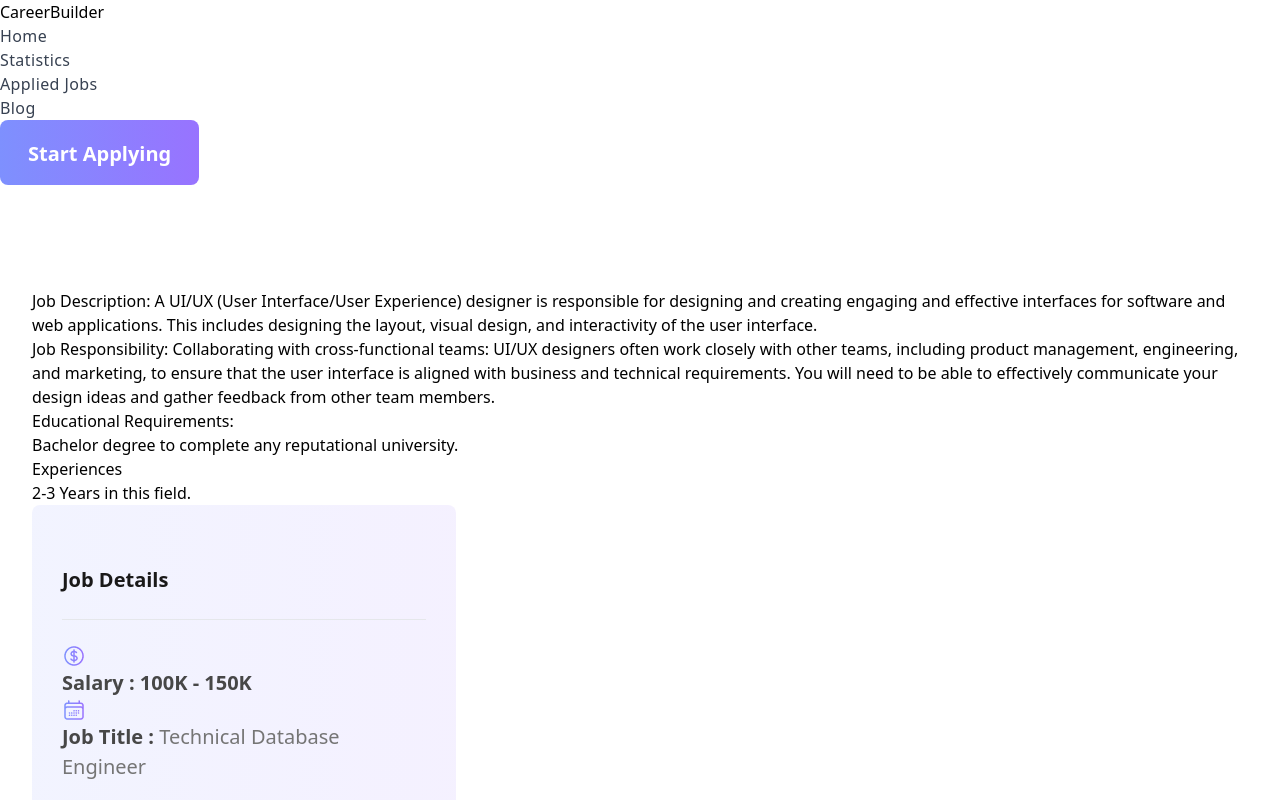
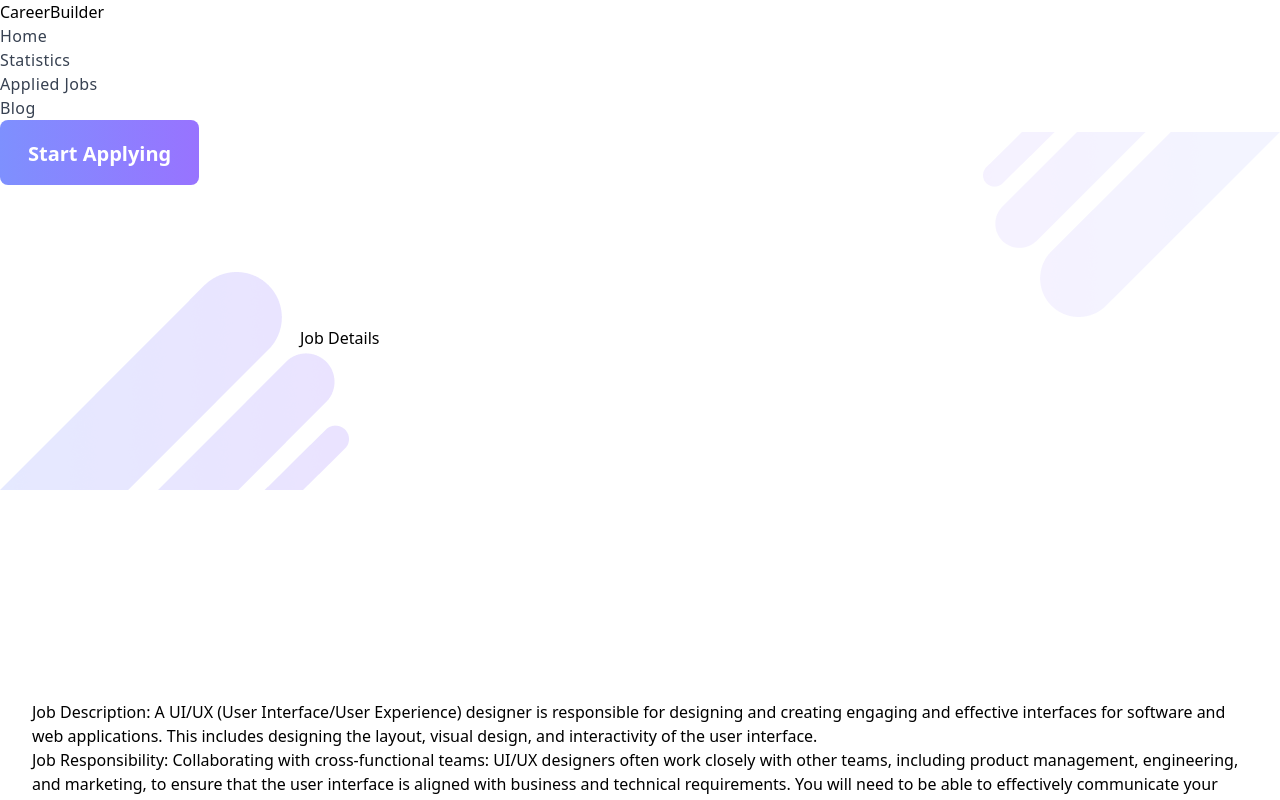
Before and after one commit to Washim-Akram/career-builder, a React (Vite) app: page /job/1 in a window 1280 px wide. Shown: the top 800 px of the page. Built offline with nearby package versions, Linux system fonts and the light colour scheme.

Commit message:
create and implement generalBanner component for show banner in  different routes

```diff
--- a/src/App.jsx
+++ b/src/App.jsx
@@ -5,13 +5,13 @@ import Header from "./components/Header/Header";
 
 const App = () => {
   return (
-    <>
+    <div>
       <Header></Header>
         <div className="min-h-[calc(100vh-137px)]">
           <Outlet></Outlet>
         </div>
       <Footer></Footer>
-    </>
+    </div>
   )
 }
 
--- /dev/null
+++ b/src/components/GeneralBanner/GeneralBanner.css
@@ -0,0 +1,27 @@
+.general-banner {
+  background-image: url("../../assets//Images/Vector.png"),
+    url("../../assets/Images/Vector-1.png");
+  background-position: left bottom, right top;
+  background-repeat: no-repeat, no-repeat;
+  background-size: contain contain;
+  background-color: linear-gradient(
+    90deg,
+    rgba(126, 144, 254, 0.05) 0%,
+    rgba(152, 115, 255, 0.05) 100%
+  );
+  max-height: 400px;
+  padding: 71px 300px 140px 300px;
+  margin-top: -6%;
+}
+.general-banner h2 {
+  margin-top: 123px;
+}
+
+@media only screen and (max-width: 576px) {
+  .general-banner {
+    padding: 10px;
+  }
+  .general-banner h2 {
+    margin-top: 10px;
+  }
+}
--- /dev/null
+++ b/src/components/GeneralBanner/GeneralBanner.jsx
@@ -0,0 +1,12 @@
+import React from 'react';
+import './GeneralBanner.css';
+
+const GeneralBanner = ({children}) => {
+    return (
+        <div className='general-banner'>
+            {children}
+        </div>
+    );
+};
+
+export default GeneralBanner;
--- a/src/components/JobDetails/JobDetails.jsx
+++ b/src/components/JobDetails/JobDetails.jsx
@@ -5,6 +5,7 @@ import phone from '../../assets/Icons/Frame-2.png';
 import email from '../../assets/Icons/Frame-3.png';
 import address from '../../assets/Icons/Frame-4.png';
 import salary from '../../assets/Icons/Frame.png';
+import GeneralBanner from '../GeneralBanner/GeneralBanner';
 import './JobDetails.css';
 
 const JobDetails = () => {
@@ -21,8 +22,9 @@ const JobDetails = () => {
     },[details])
 
     return (
-        <div className='my-container'>
-
+        <div>
+            <GeneralBanner><h2 className='text-3xl font-extrabold flex items-center justify-center'>Job Details</h2></GeneralBanner>
+            <div className='my-container my-container-gap'>
             <div className='flex flex-col items-center md:items-start md:flex-row gap-5'>
                 <div>
                     <p className='text-gray-500 mb-6'><span className='font-bold text-black'>Job Description: </span>{jobDetails.description}</p>
@@ -73,6 +75,7 @@ const JobDetails = () => {
                 </div>
             </div>
         </div>
+        </div>
     );
 };
 
```
